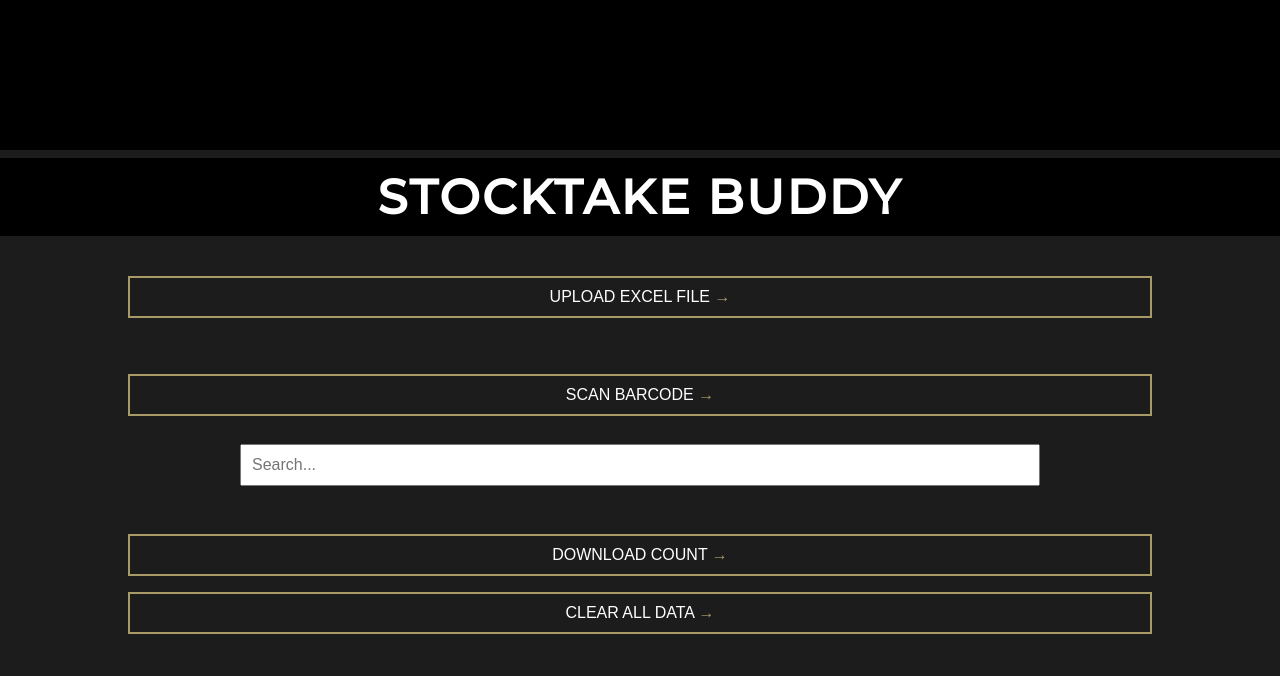
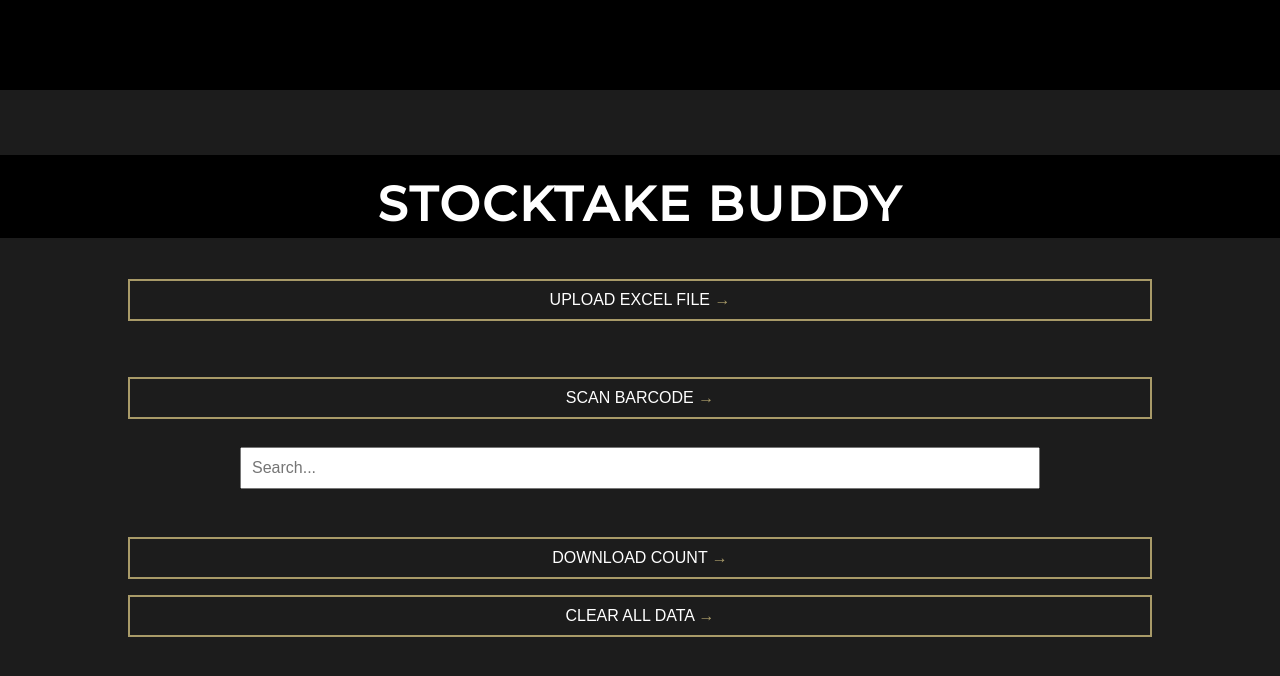
Before and after one commit to bodycode/Stocktake, a plain HTML site: page index.html in a window 1280 px wide. Shown: the top 676 px of the page. Drawn offline with Linux system fonts and the light colour scheme.

```diff
--- a/index.html
+++ b/index.html
@@ -30,7 +30,7 @@
             top: 0;
             left: 0;
             right: 0;
-            height: 150px;
+            height: 90px;
             background-color: black;
             z-index: 1;
         }
@@ -44,7 +44,7 @@
             font-weight: 700;
             margin-top: 0;
             font-size: 48px;
-            padding: 10px;
+            padding: 20px 10px 5px 10px;
             letter-spacing: 0.05em;
             width: 100%;
             box-sizing: border-box;
```
